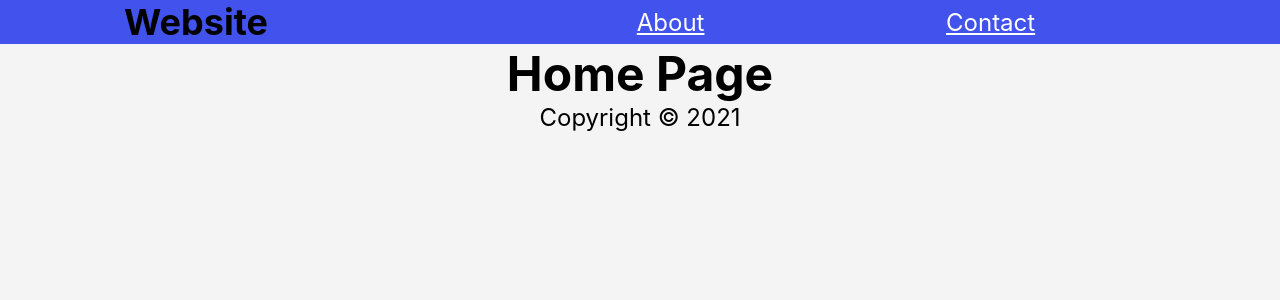
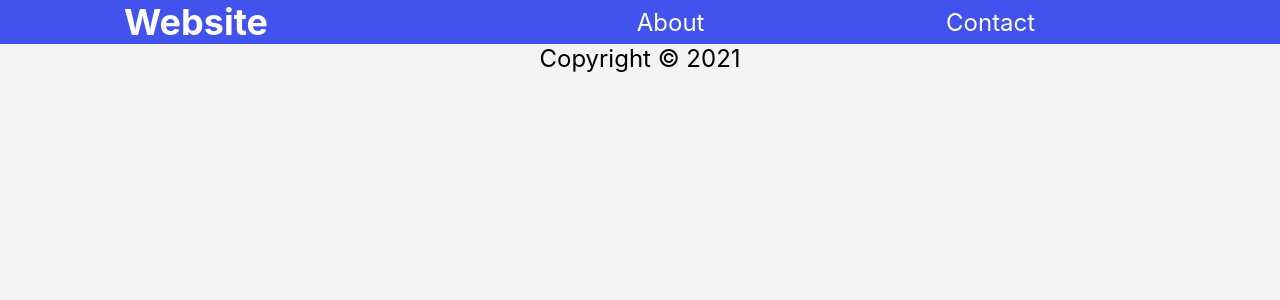
Before and after one commit to peterradev/portfolio, a React (Create React App) app: page / in a window 1280 px wide. Shown: the top 300 px of the page. Built offline with nearby package versions, Linux system fonts and the light colour scheme.

Commit message:
Changed the text decoration of the navbar

```diff
--- a/src/App.js
+++ b/src/App.js
@@ -8,61 +8,22 @@ import ReactDOM from 'react-dom'
 import {BrowserRouter as Router, Route, Switch} from 'react-router-dom';
 import About from './components/About'
 import Contact from './components/Contact'
+import {Link} from 'react-router-dom'
 
 function App() {
   const name = "Peter Radev"
-  // let num1 = 0;
-  // let num2 = 0;
 
-//   const [input, setInput] = useState([{num: ''}]);
-//   const [num, setNum] = useState([{num: ''}]);
-//   const [total, setTotal] = useState({total: ''});
-
-
-
-// const logValue = (e) => {
-//   console.log(input + num);
-//   setTotal(input + num);
-//   // e.preventDefault();
-// }
-
-// const handleChange = e => {
-//   setInput(Number(e.target.value));
-// }
-
-// const handleChange2 = e => {
-//   setNum(Number(e.target.value));
-// }
-
-// let value  = JSON.stringify(total);
-
-
-  // const logNum = () => {
-  //   console.log(num);
-  // }
 
 
   return (
     <Router>
       <div className="container">
         <Header />
-        {/* <h2>{name}</h2> */}
-        {/* <img src={} alt="profile-image"/> */}
-        {/* <form className="addition"action="">
 
-          <input type="number" value={input} onChange={handleChange} />
-
-          <p> + </p>
-
-         <input type="number" value={num} onChange={handleChange2} />
-        </form> */}
-
-        {/* <button onClick={logValue} > Print Number </button>
-        <h1>Answer: {value}</h1> */}
 
         {/* <Route path='/' component={Home}/> */}
         <Switch>
-          <Route path='/'  exact component={Home} />
+          <Route path='/portfolio'  exact component={Home} />
           <Route path='/about' component={About}/>
           <Route path='/contact' component={Contact}/>
         </Switch>
--- a/src/components/Navbar.js
+++ b/src/components/Navbar.js
@@ -3,12 +3,13 @@ import {Link} from 'react-router-dom'
 const Navbar = () => {
 
   const navStyle = {
-    color: 'white'
+    color: 'white',
+    textDecoration: 'none'
   }
 
   return (
     <nav className="nav">
-      <h1>Website</h1>
+      <h1><Link style={navStyle} to='/'>Website</Link></h1>
       <ul className="navLinks">
         <Link style={navStyle} to='/about'>
           <li>About</li>
--- a/src/index.css
+++ b/src/index.css
@@ -61,6 +61,8 @@ input:focus{
 
 .nav h1{
   /* padding-left: 1.4rem; */
+  text-decoration: none;
+  list-style: none;
 }
 
 .navLinks {
```
Also changed, not shown: src/simple calc functions.txt (added).
